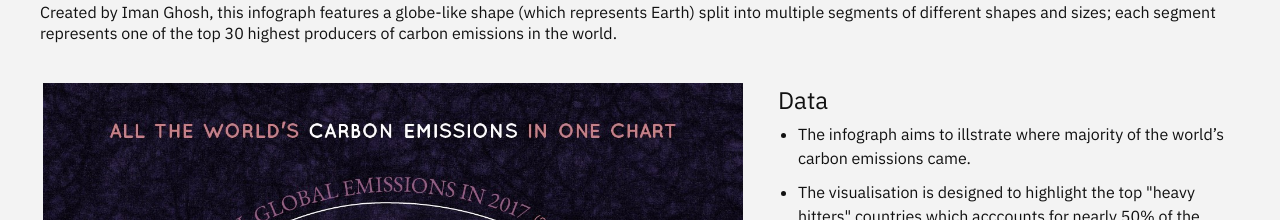
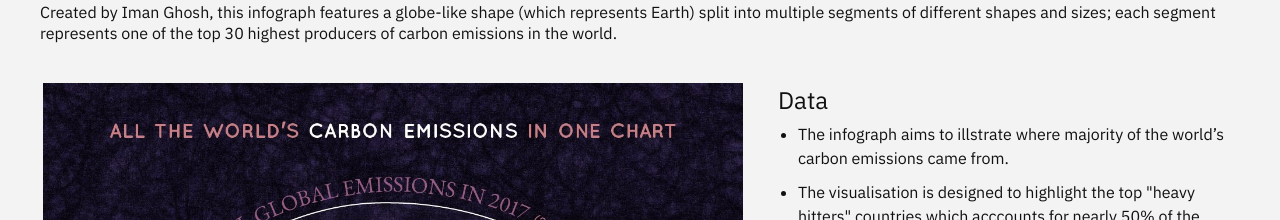
Before and after one commit to 1702538/CSC3007-project, a React (Create React App) app: page / in a window 1280 px wide. Shown: the part 1020-1240 px from the top of the page. Built offline with nearby package versions, Linux system fonts and the light colour scheme.

Commit message:
Update MilestoneOneComponent.js

```diff
--- a/src/Components/MilestoneOneComponent.js
+++ b/src/Components/MilestoneOneComponent.js
@@ -119,7 +119,7 @@ function MilestoneOne() {
                 <ul>
                   <li>
                     The infograph aims to illstrate where majority of the
-                    world’s carbon emissions came.
+                    world’s carbon emissions came from.
                   </li>
                   <li>
                     The visualisation is designed to highlight the top "heavy
```
